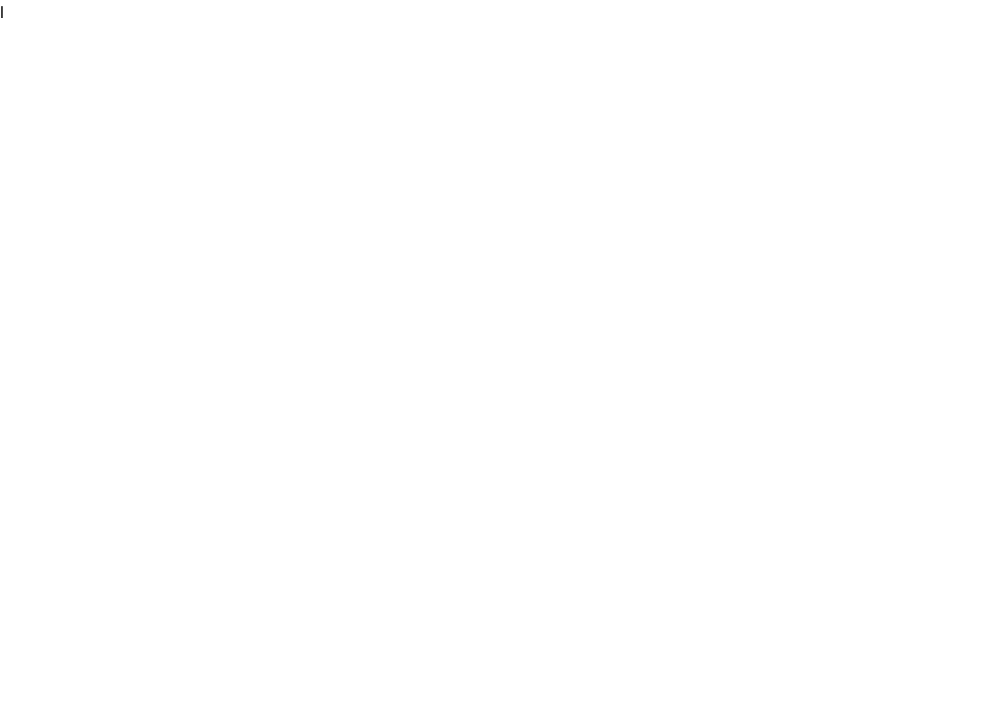
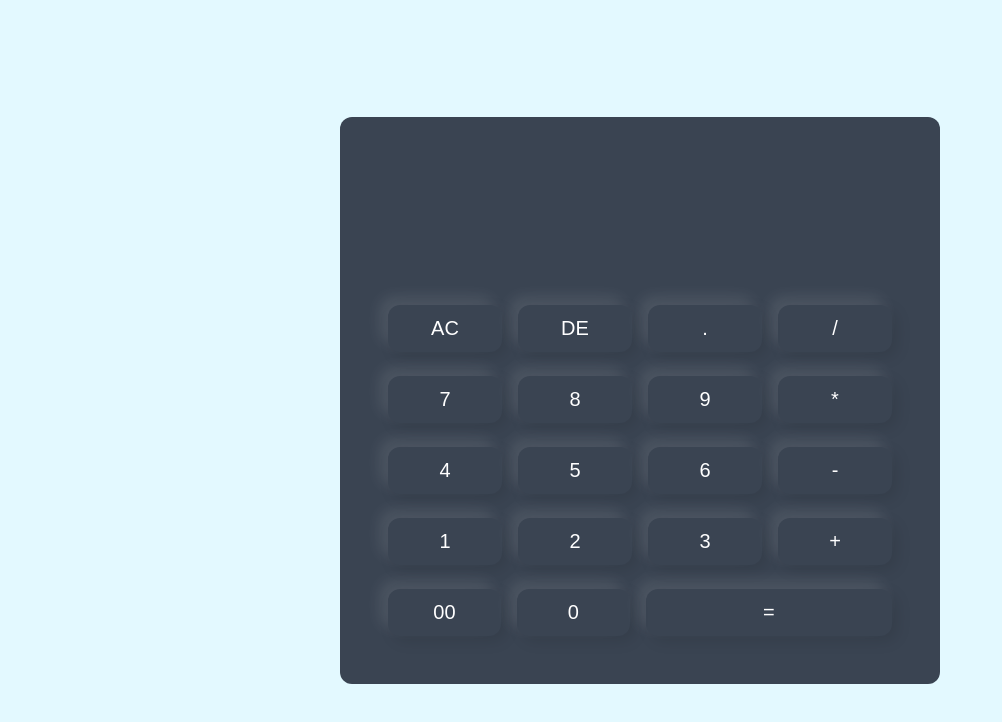
Before and after one commit to ArafatMridul/javascript-projects, a plain HTML site: page Project_12/index.html in a window 1280 px wide. Shown: the whole page, without its empty margins (0-1002 px from the left). Drawn offline with Linux system fonts and the light colour scheme.

Commit message:
completed the project

```diff
--- a/Project_12/index.html
+++ b/Project_12/index.html
@@ -8,6 +8,41 @@
     <script src="app.js" defer></script>
 </head>
 <body>
-
+    <div class="container">
+        <form class="calculator">
+            <div class="display">
+                <input type="text" name="display">
+            </div>
+            <div>
+                <input type="button" value="AC" onclick='display.value = ""'>
+                <input type="button" value="DE" onclick='display.value = display.value.toString().slice(0, -1)'>
+                <input type="button" value="." onclick='display.value += "."'>
+                <input type="button" value="/" onclick='display.value += "/"'>
+            </div>
+            <div>
+                <input type="button" value="7" onclick='display.value += "7"'>
+                <input type="button" value="8" onclick='display.value += "8"'>
+                <input type="button" value="9" onclick='display.value += "9"'>
+                <input type="button" value="*" onclick='display.value += "*"'>
+            </div>
+            <div>
+                <input type="button" value="4" onclick='display.value += "4"'>
+                <input type="button" value="5" onclick='display.value += "5"'>
+                <input type="button" value="6" onclick='display.value += "6"'>
+                <input type="button" value="-" onclick='display.value += "-"'>
+            </div>
+            <div>
+                <input type="button" value="1" onclick='display.value += "1"'>
+                <input type="button" value="2" onclick='display.value += "2"'>
+                <input type="button" value="3" onclick='display.value += "3"'>
+                <input type="button" value="+" onclick='display.value += "+"'>
+            </div>
+            <div class="last-row">
+                <input type="button" value="00" onclick='display.value += "00"'>
+                <input type="button" value="0" onclick='display.value += "0"'>
+                <input type="button" value="=" onclick='display.value = eval(display.value)' class="equal">
+            </div>
+        </form>
+    </div>
 </body>
-</html>l
+</html>
--- a/Project_12/style.css
+++ b/Project_12/style.css
@@ -46,4 +46,72 @@ ol {
 
 body {
     font-family: "Poppins", serif;
+    background-color: #E3F9FF;
+    display: flex;
+    align-items: center;
+    justify-content: center;
 }
+
+.container {
+    background-color: #3a4452;
+    padding: 48px;
+    border-radius: 12px;
+    max-width: 100%;
+    width: 600px;
+}
+
+.calculator {
+    display: flex;
+    flex-direction: column;
+    gap: 24px;
+}
+
+.calculator div:not(:first-child) {
+    display: flex;
+    gap: 16px;
+}
+
+.calculator .display {
+    display: flex;
+    justify-content: flex-end;
+    margin: 20px 0;
+}
+
+.calculator .display input {
+    width: 100%;
+    text-align: end;
+    font-size: 45px;
+    box-shadow: none;
+    caret-color: transparent;
+}
+
+.calculator input {
+    flex: 1;
+    border: none;
+    outline: none;
+    font-size: 20px;
+    color: #fff;
+    padding: 12px;
+    border-radius: 12px;
+    background-color: transparent;
+    box-shadow: -8px -8px 15px rgba(255, 255, 255, 0.1), 5px 5px 15px rgba(0, 0, 0, 0.1);
+}
+
+.equal {
+    flex: 2.5 !important;
+}
+
+@media (max-width: 618px) {
+    .container {
+        padding: 48px 24px;
+        margin: 12px;
+    }
+
+    .calculator .display input {
+        font-size: 32px;
+    }
+
+    .calculator input {
+        font-size: 16px;
+    }
+}
```
